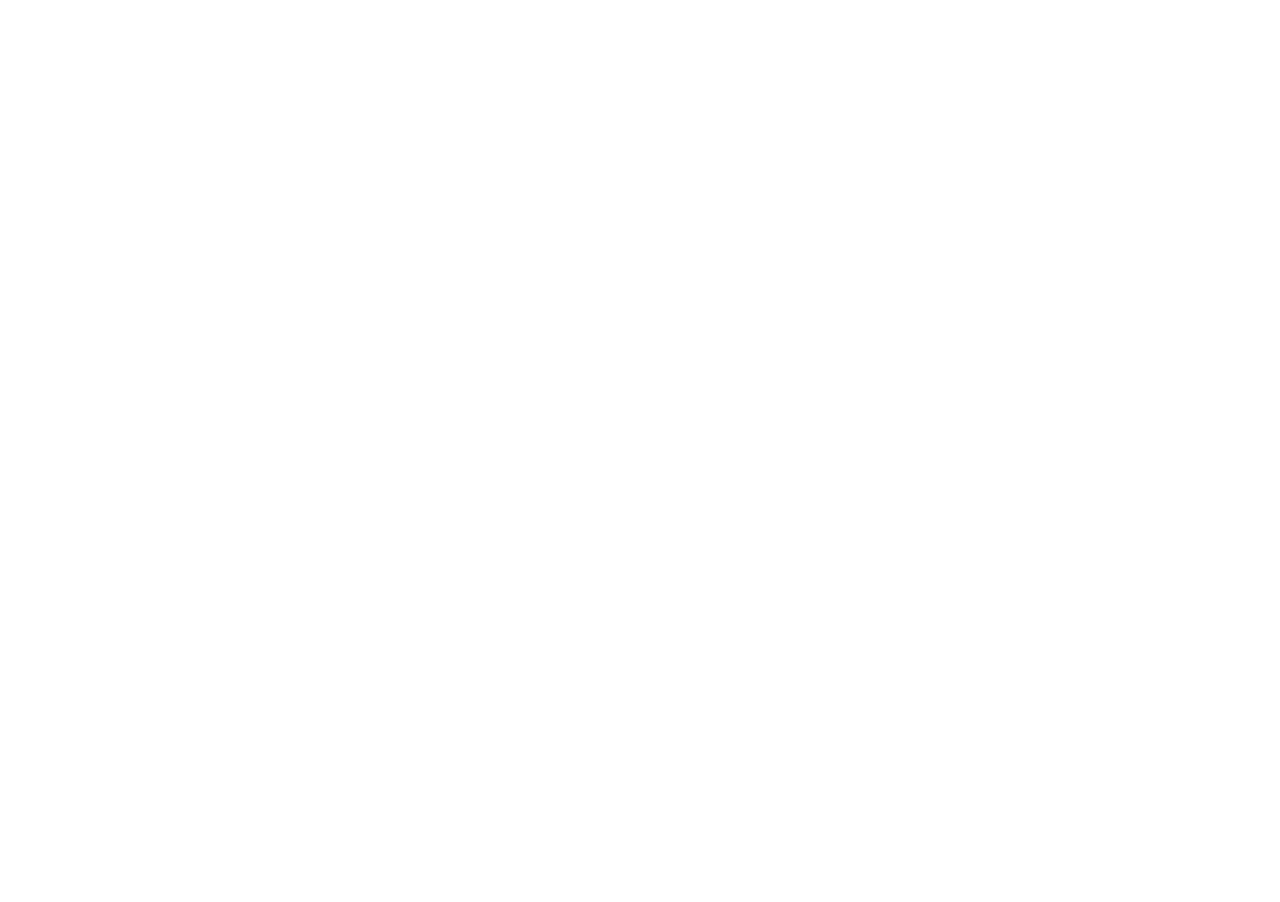
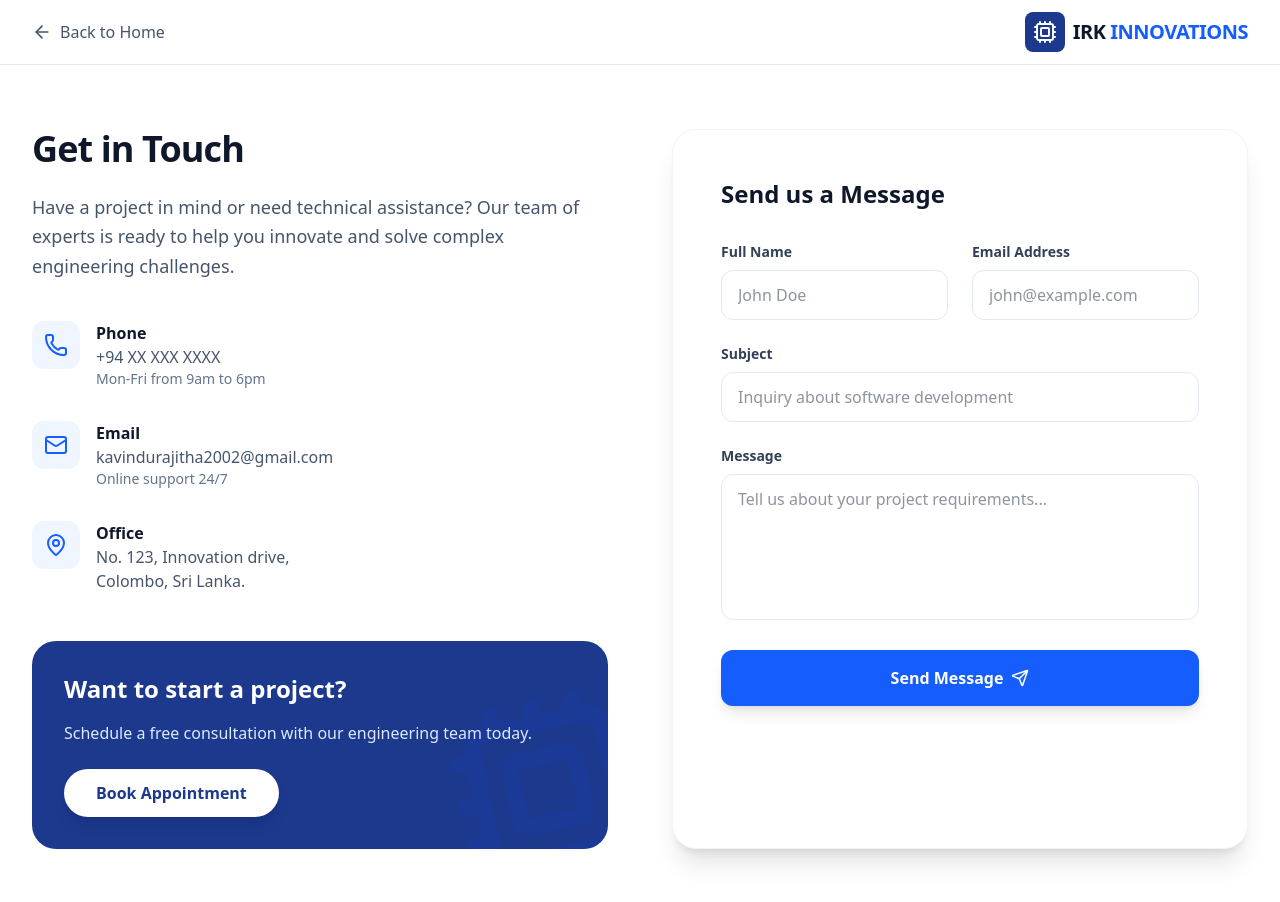
Before and after one commit to Sandaru03/IRK-Innovations-Frontend, a React app: page /contact in a window 1280 px wide. Before the commit this address had no page. Shown: the top 902 px of the page. Before the commit the page ends 800 px from the top, so only its background shows below. Built offline with nearby package versions, Linux system fonts and the light colour scheme; the HTML template or start-up script is replaced by a standard one.

Commit message:
Contact page create

```diff
--- a/src/App.jsx
+++ b/src/App.jsx
@@ -2,6 +2,7 @@
 import HomePage from "./pages/HomePage";
 import ProjectOverview from "./pages/ProjectOverview";
 import ProjectDetails from "./pages/ProjectDetails";
+import ContactPage from "./pages/ContactPage";
 import AdminLogin from "./pages/AdminLogin";
 import Dashboard from "./Frontend/Adminpanel/admin/Dashboard";
 import ProtectedAdminRoute from "./components/ProtectedAdminRoute";
@@ -15,6 +16,7 @@
         <Route path="/" element={<HomePage />} />
         <Route path="/projects" element={<ProjectOverview />} />
         <Route path="/projects/:id" element={<ProjectDetails />} />
+        <Route path="/contact" element={<ContactPage />} />
         <Route path="/adminlogin" element={<AdminLogin />} />
         <Route element={<ProtectedAdminRoute />}>
           <Route path="/admin" element={<Dashboard />} />
--- a/src/Frontend/Adminpanel/admin/Dashboard.jsx
+++ b/src/Frontend/Adminpanel/admin/Dashboard.jsx
@@ -34,7 +34,7 @@
 
   const fetchProjects = async () => {
     try {
-      const response = await axios.get('http://localhost:5000/api/projects');
+      const response = await axios.get('http://localhost:5001/api/projects');
       setProjects(response.data);
       setLoading(false);
     } catch (error) {
@@ -103,9 +103,9 @@
     e.preventDefault();
     try {
       if (editingProject) {
-        await axios.put(`http://localhost:5000/api/projects/${editingProject._id}`, formData, config);
+        await axios.put(`http://localhost:5001/api/projects/${editingProject._id}`, formData, config);
       } else {
-        await axios.post('http://localhost:5000/api/projects', formData, config);
+        await axios.post('http://localhost:5001/api/projects', formData, config);
       }
 
       fetchProjects();
@@ -157,7 +157,7 @@
   const handleDelete = async (id) => {
     if (window.confirm('Are you sure you want to delete this project?')) {
       try {
-        await axios.delete(`http://localhost:5000/api/projects/${id}`, config);
+        await axios.delete(`http://localhost:5001/api/projects/${id}`, config);
         fetchProjects();
       } catch (error) {
         console.error('Error deleting project:', error);
--- a/src/pages/AdminLogin.jsx
+++ b/src/pages/AdminLogin.jsx
@@ -11,7 +11,7 @@
   const handleSubmit = async (e) => {
     e.preventDefault();
     try {
-      const { data } = await axios.post('http://localhost:5000/api/auth/login', {
+      const { data } = await axios.post('http://localhost:5001/api/auth/login', {
         email,
         password,
       });
--- /dev/null
+++ b/src/pages/ContactPage.jsx
@@ -0,0 +1,199 @@
+import React, { useState } from 'react';
+import axios from 'axios';
+import { ArrowLeft, Send, Phone, Mail, MapPin, Cpu } from 'lucide-react';
+import { Link } from 'react-router-dom';
+import { toast } from 'react-toastify';
+
+const ContactPage = () => {
+  const [formData, setFormData] = useState({
+    name: '',
+    email: '',
+    subject: '',
+    message: ''
+  });
+  const [loading, setLoading] = useState(false);
+
+  const handleChange = (e) => {
+    setFormData({ ...formData, [e.target.name]: e.target.value });
+  };
+
+  const handleSubmit = async (e) => {
+    e.preventDefault();
+    console.log('Sending form data:', formData);
+    setLoading(true);
+    try {
+      const response = await axios.post('http://localhost:5001/api/contact', formData, {
+        headers: {
+          'Content-Type': 'application/json'
+        }
+      });
+      console.log('Server response:', response.data);
+      toast.success(response.data.message || 'Message sent successfully!');
+      setFormData({ name: '', email: '', subject: '', message: '' });
+    } catch (error) {
+      console.error('Error sending message:', error);
+      if (error.response) {
+        console.log('Error context:', error.response.status, error.response.data);
+      }
+      toast.error(error.response?.data?.message || 'Failed to send message. Please try again.');
+    } finally {
+      setLoading(false);
+    }
+  };
+
+  return (
+    <div className="min-h-screen bg-white font-sans text-slate-800">
+      {/* Navigation Bar */}
+      <nav className="border-b border-gray-200 bg-white sticky top-0 z-50">
+        <div className="max-w-7xl mx-auto px-4 sm:px-6 lg:px-8 h-16 flex items-center justify-between">
+          <Link to="/" className="flex items-center text-slate-600 hover:text-blue-600 transition font-medium">
+            <ArrowLeft size={20} className="mr-2" /> Back to Home
+          </Link>
+          <div className="shrink-0 flex items-center gap-2">
+            <div className="bg-blue-900 p-2 rounded-lg">
+              <Cpu size={24} className="text-white" />
+            </div>
+            <span className="font-bold text-xl text-slate-900 tracking-tight">
+              IRK <span className="text-blue-600">INNOVATIONS</span>
+            </span>
+          </div>
+        </div>
+      </nav>
+
+      <div className="max-w-7xl mx-auto px-4 sm:px-6 lg:px-8 py-16">
+        <div className="grid grid-cols-1 lg:grid-cols-2 gap-16">
+
+          {/* Contact Information */}
+          <div>
+            <h1 className="text-4xl font-bold text-slate-900 mb-6 tracking-tight">Get in Touch</h1>
+            <p className="text-lg text-slate-600 mb-10 leading-relaxed">
+              Have a project in mind or need technical assistance? Our team of experts is ready to help you innovate and solve complex engineering challenges.
+            </p>
+
+            <div className="space-y-8">
+              <div className="flex items-start gap-4">
+                <div className="bg-blue-50 p-3 rounded-xl text-blue-600">
+                  <Phone size={24} />
+                </div>
+                <div>
+                  <h3 className="font-bold text-slate-900">Phone</h3>
+                  <p className="text-slate-600">+94 XX XXX XXXX</p>
+                  <p className="text-slate-500 text-sm">Mon-Fri from 9am to 6pm</p>
+                </div>
+              </div>
+
+              <div className="flex items-start gap-4">
+                <div className="bg-blue-50 p-3 rounded-xl text-blue-600">
+                  <Mail size={24} />
+                </div>
+                <div>
+                  <h3 className="font-bold text-slate-900">Email</h3>
+                  <p className="text-slate-600">kavindurajitha2002@gmail.com</p>
+                  <p className="text-slate-500 text-sm">Online support 24/7</p>
+                </div>
+              </div>
+
+              <div className="flex items-start gap-4">
+                <div className="bg-blue-50 p-3 rounded-xl text-blue-600">
+                  <MapPin size={24} />
+                </div>
+                <div>
+                  <h3 className="font-bold text-slate-900">Office</h3>
+                  <p className="text-slate-600">No. 123, Innovation drive,</p>
+                  <p className="text-slate-600">Colombo, Sri Lanka.</p>
+                </div>
+              </div>
+            </div>
+
+            <div className="mt-12 p-8 bg-blue-900 rounded-3xl text-white relative overflow-hidden group">
+              <div className="relative z-10">
+                <h3 className="text-2xl font-bold mb-4">Want to start a project?</h3>
+                <p className="text-blue-100 mb-6">Schedule a free consultation with our engineering team today.</p>
+                <button className="bg-white text-blue-900 px-8 py-3 rounded-full font-bold transition-all hover:bg-blue-50 transform hover:scale-105 shadow-lg">
+                  Book Appointment
+                </button>
+              </div>
+              <Cpu size={200} className="absolute -bottom-10 -right-10 text-blue-800 opacity-20 transform -rotate-12 transition-transform group-hover:rotate-0" />
+            </div>
+          </div>
+
+          {/* Contact Form */}
+          <div className="bg-white border border-slate-100 rounded-3xl shadow-xl p-8 lg:p-12">
+            <h2 className="text-2xl font-bold text-slate-900 mb-8">Send us a Message</h2>
+            <form onSubmit={handleSubmit} className="space-y-6">
+              <div className="grid grid-cols-1 md:grid-cols-2 gap-6">
+                <div>
+                  <label className="block text-sm font-semibold text-slate-700 mb-2">Full Name</label>
+                  <input
+                    type="text"
+                    name="name"
+                    value={formData.name}
+                    onChange={handleChange}
+                    required
+                    className="w-full px-4 py-3 rounded-xl border border-slate-200 focus:border-blue-500 focus:ring-4 focus:ring-blue-500/10 transition-all outline-none"
+                    placeholder="John Doe"
+                  />
+                </div>
+                <div>
+                  <label className="block text-sm font-semibold text-slate-700 mb-2">Email Address</label>
+                  <input
+                    type="email"
+                    name="email"
+                    value={formData.email}
+                    onChange={handleChange}
+                    required
+                    className="w-full px-4 py-3 rounded-xl border border-slate-200 focus:border-blue-500 focus:ring-4 focus:ring-blue-500/10 transition-all outline-none"
+                    placeholder="john@example.com"
+                  />
+                </div>
+              </div>
+
+              <div>
+                <label className="block text-sm font-semibold text-slate-700 mb-2">Subject</label>
+                <input
+                  type="text"
+                  name="subject"
+                  value={formData.subject}
+                  onChange={handleChange}
+                  required
+                  className="w-full px-4 py-3 rounded-xl border border-slate-200 focus:border-blue-500 focus:ring-4 focus:ring-blue-500/10 transition-all outline-none"
+                  placeholder="Inquiry about software development"
+                />
+              </div>
+
+              <div>
+                <label className="block text-sm font-semibold text-slate-700 mb-2">Message</label>
+                <textarea
+                  name="message"
+                  value={formData.message}
+                  onChange={handleChange}
+                  required
+                  rows="5"
+                  className="w-full px-4 py-3 rounded-xl border border-slate-200 focus:border-blue-500 focus:ring-4 focus:ring-blue-500/10 transition-all outline-none resize-none"
+                  placeholder="Tell us about your project requirements..."
+                ></textarea>
+              </div>
+
+              <button
+                type="submit"
+                disabled={loading}
+                className="w-full bg-blue-600 hover:bg-blue-700 disabled:bg-blue-400 text-white py-4 rounded-xl font-bold transition-all shadow-lg hover:shadow-blue-500/25 flex items-center justify-center gap-2 group"
+              >
+                {loading ? (
+                  <div className="animate-spin rounded-full h-5 w-5 border-t-2 border-b-2 border-white"></div>
+                ) : (
+                  <>
+                    <span>Send Message</span>
+                    <Send size={18} className="transition-transform group-hover:translate-x-1" />
+                  </>
+                )}
+              </button>
+            </form>
+          </div>
+        </div>
+      </div>
+    </div>
+  );
+};
+
+export default ContactPage;
```
